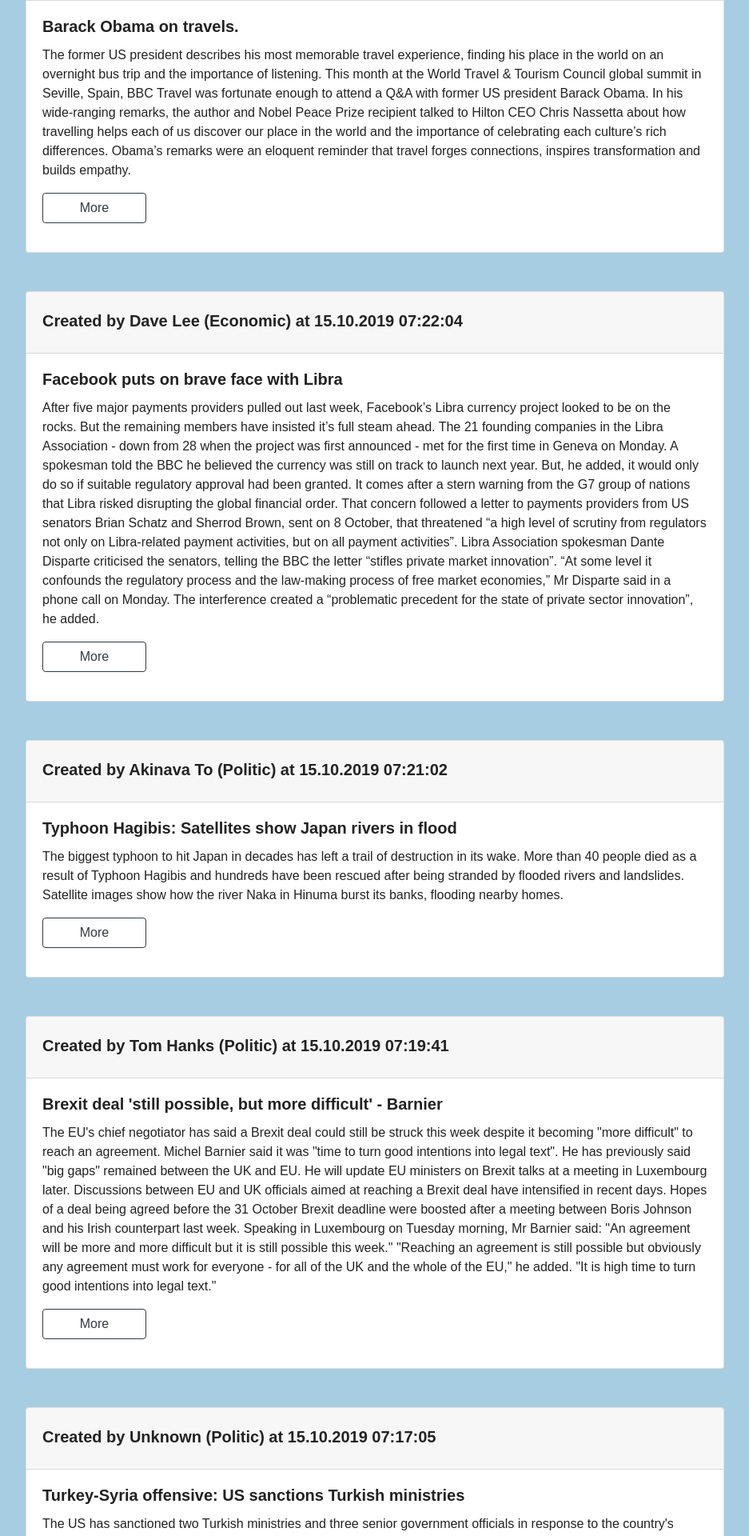
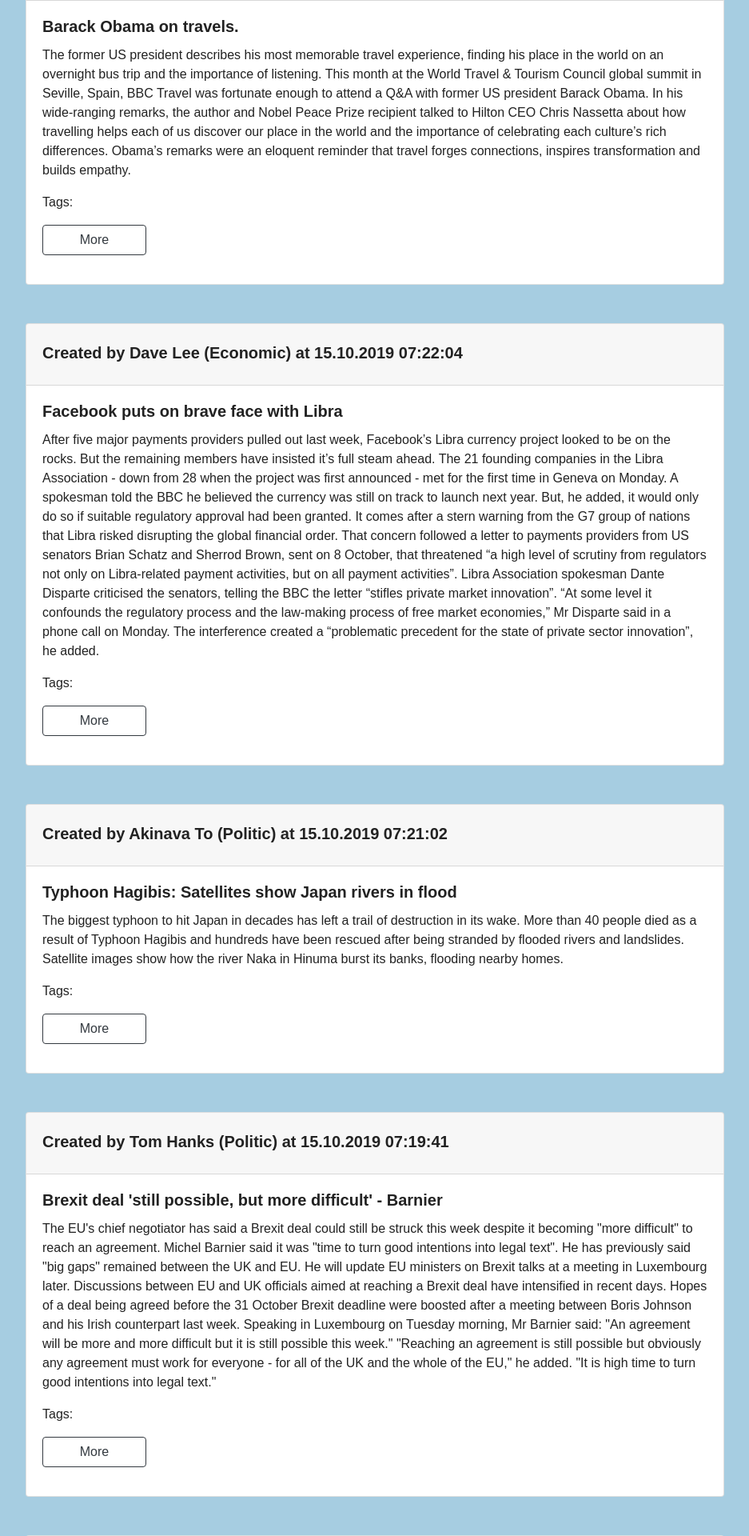
Before and after one commit to Aisuluu1405/python_group_homework_55_Aisulu_Dzhusupova, a Django app: page / in a window 1280 px wide. Shown: the part 439-2359 px from the top of the page at 80% size, without its empty margins (171-1108 px from the left). Run offline with Django 3.2, Linux system fonts and the light colour scheme; data comes from the database, SQL or seed files in the repository; data that the repository does not hold is empty; some libraries are stand-ins or nearby versions.

Commit message:
Добавила строковое поле tags в модель Article' при создании и редактировании статьи проверка существует такой тег , если нет, создает. Изменения тегов у статьи. Добавила в быстрый поиск статей по тегам, вывела теги ссылками на главной странице под статьями.

```diff
--- a/source/webapp/forms.py
+++ b/source/webapp/forms.py
@@ -8,7 +8,7 @@
 
     class Meta:
         model = Article
-        exclude = ['created_at', 'updated_at']
+        exclude = ['created_at', 'updated_at', 'tags']
 
 
 class CommentForm(forms.ModelForm):
--- a/source/webapp/templates/article/index.html
+++ b/source/webapp/templates/article/index.html
@@ -18,9 +18,15 @@
   <div class="card-body">
     <h5 class="card-title font-weight-bold">{{ article.title }}</h5>
     <p class="card-text">{{ article.text }}</p>
+      <p>Tags:
+          {% for tag in article.tags.all %}
+            <a href="?tag={{ tag }}">{{ tag }}</a>
+          {% endfor %}
+        </p>
     <p>
         <a href="{% url 'article_view' article.pk %}" class="btn btn-outline-dark">More</a>
     </p>
+
   </div>
 </div>
     {% endfor %}
--- a/source/webapp/templates/article/update.html
+++ b/source/webapp/templates/article/update.html
@@ -2,9 +2,6 @@
 
 {% block title %}Update Article{% endblock %}
 
-{% block menu %}
-    <li><a href="{% url 'article_view' article.pk %}">View</a> </li>
-{% endblock %}
 
 {% block content %}
     <h1>Update Article</h1>
--- a/source/webapp/views/article_views.py
+++ b/source/webapp/views/article_views.py
@@ -1,7 +1,7 @@
 from django.core.paginator import Paginator
 from django.db.models import Q
-from django.http import request
-from django.shortcuts import redirect, render
+# from django.http import request
+from django.shortcuts import redirect, render, get_object_or_404
 from django.urls import reverse, reverse_lazy
 from django.utils.http import urlencode
 from django.views import View
@@ -29,14 +29,16 @@
         if self.search_query:
             context['query'] = urlencode({'search': self.search_query})
         context['form'] = self.form
+        tag_filter = self.request.GET
+        if 'tag' in tag_filter:
+            context['articles'] = Article.objects.filter(tags__name=tag_filter.get('tag'))
         return context
 
     def get_queryset(self):
         queryset = super().get_queryset()
         if self.search_query:
             queryset = queryset.filter(
-                Q(title__icontains=self.search_query)
-                | Q(author__icontains=self.search_query)
+                Q(tags__name__iexact=self.search_query)
             )
         return queryset
 
@@ -76,20 +78,16 @@
     template_name = 'article/create.html'
     form_class = ArticleForm
 
-    # def get_tag(self, request, *args, **kwargs):
-    #     tags = self.request.POST.get('tags').split(',')
-    #     return render(request, self.template_name, context={'tags': tags})
-    #
-    # def tag_post(self, request, *args, **kwargs):
-    #     tag = Tag.objects.get_or_create(name=request.POST['name'].exists())
-    #     tag.save()
-    #     return redirect('index')
-    #
-    # def form_valid(self, form):
-    #     article = Article.objects.create(**form.cleaned_data)
-    #     tag_post()
-    #     return redirect('article_view', kwargs={'pk':self.object.pk})
-    #
+    def form_valid(self, form):
+        self.object = form.save()
+        self.create_tag()
+        return redirect(self.get_success_url())
+
+    def create_tag(self):
+        tags = self.request.POST.get('tags').split(',')
+        for tag in tags:
+            tag, _ = Tag.objects.get_or_create(name=tag.strip())
+            self.object.tags.add(tag)
 
     def get_success_url(self):
         return reverse('article_view', kwargs={'pk': self.object.pk})
@@ -100,6 +98,32 @@
     template_name = 'article/update.html'
     form_class = ArticleForm
     context_object_name = 'article'
+
+    def get(self, request, *args, **kwargs):
+        article = get_object_or_404(Article, pk=self.kwargs['pk'])
+        form = self.form_class(instance=article)
+        tags = article.tags.all().values('name')
+        str_tag = ''
+        for tag in tags:
+            str_tag += tag['name'] + ', '
+        form.fields['tags'].initial = str_tag.strip(', ')
+        return render(request, self.template_name, context={'form': form, 'article': article})
+
+    def form_valid(self, form):
+        article = get_object_or_404(Article, pk=self.kwargs['pk'])
+        article.tags.clear()
+        self.object = form.save()
+        self.create_tag()
+
+        return redirect(self.get_success_url())
+
+    def create_tag(self):
+        tags = self.request.POST.get('tags').split(',')
+        for tag in tags:
+            tag, _ = Tag.objects.get_or_create(name=tag.strip())
+            self.object.tags.add(tag)
+
+
     def get_success_url(self):
         return reverse('article_view', kwargs={'pk': self.object.pk})
 
```
